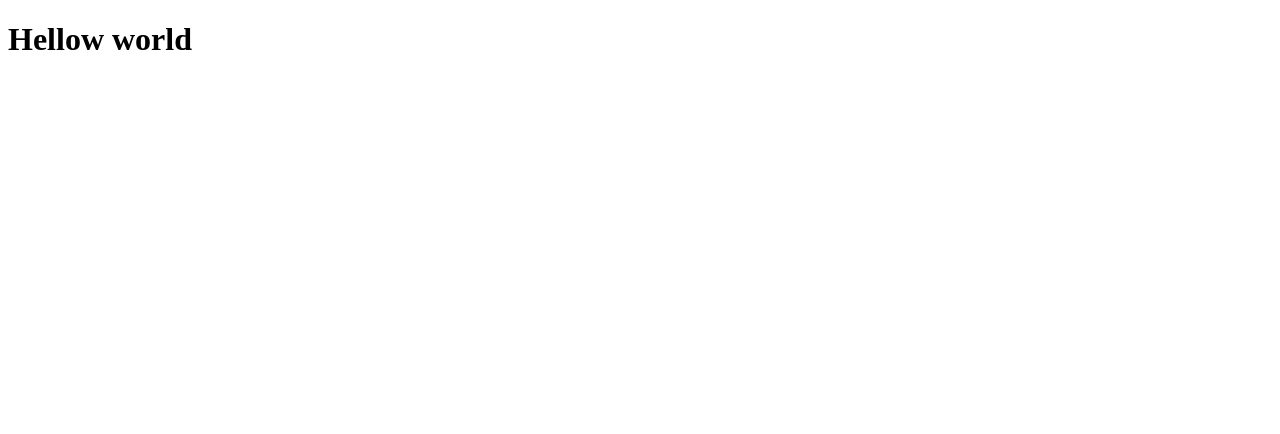
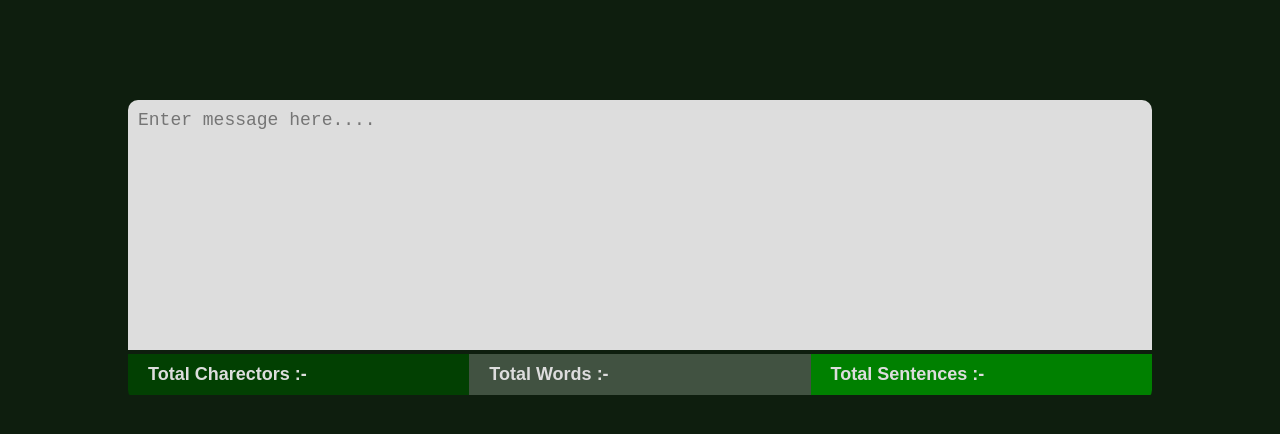
Before and after one commit to souravKumarBGP/javaScriptAllProjectFolder, a plain HTML site: page wordCount/index.html in a window 1280 px wide. Drawn offline with Linux system fonts and the light colour scheme.

Commit message:
create wordCountApp

```diff
--- a/wordCount/index.html
+++ b/wordCount/index.html
@@ -1,11 +1,93 @@
 <!DOCTYPE html>
 <html lang="en">
-<head>
-    <meta charset="UTF-8">
-    <meta name="viewport" content="width=device-width, initial-scale=1.0">
-    <title>Document</title>
-</head>
-<body>
-    <h1>Hellow world</h1>
-</body>
+    <head>
+        <meta charset="UTF-8" />
+        <meta name="viewport" content="width=device-width, initial-scale=1.0" />
+        <title>Word and cherectors count App.</title>
+
+        <!-- ************************** Start internal styling ****************************** -->
+        <style>
+            *{
+                margin: 0;
+                padding: 0;
+                box-sizing: border-box;
+            }
+            body{
+                background: #0e1e0e;
+            }
+            .box{
+                width: 80%;
+                min-height: 300px;
+                margin: 100px auto;
+                border-radius: 10px;
+                overflow: hidden;
+                & textarea{
+                    width: 100%;
+                    height: 250px;
+                    resize: none;
+                    border: none;
+                    outline: none;
+                    padding: 10px;
+                    font-size: 18px;
+                    background: #ddd;
+                    color: #0e1e0e;
+                }
+                .word, .charectors, .sentences{
+                    display: inline-block;
+                    width: 33.33%;
+                    float: left;
+                    background-color: green;
+                    padding: 10px 20px;
+                    font-size: 18px;
+                    color: #ddd;
+                    font-weight: bold;
+                    font-family: sans-serif;
+                }
+                .word{
+                    background: #415241;
+                }
+                .charectors{
+                    background: #024002;
+                }
+            }
+
+            @media all and (max-width: 768px){
+                .box{
+                    width: 97%;
+                }
+                .word, .charectors, .sentences{
+                    padding: 5px !important;
+                    min-height: 80px;
+                }
+            }
+        </style>
+    </head>
+    <body>
+        <!-- ******************** Start creating message box ******************************* -->
+        <div class="box">
+            <textarea placeholder="Enter message here...."></textarea>
+            <div class="charectors">Total Charectors :- <span></span></div>
+            <div class="word">Total Words :- <span></span></div>
+            <div class="sentences">Total Sentences :- <span></span></div>
+        </div><!--***** End of message box-->
+
+
+        <script>
+            let textarea = document.querySelector("textarea");
+            let totalChars = document.querySelector(".charectors span");
+            const totalWords = document.querySelector(".word span");
+            const totalSentences = document.querySelector(".sentences span");
+            textarea.addEventListener("input", (event) =>{
+                let message = event.target.value;
+                totalChars.innerHTML = message.length;
+
+               totalWords.innerHTML = message.split(" ").filter(item => item != "").length
+
+               totalSentences.innerHTML = message.split(".").filter(item => item != "").length
+
+
+            })
+        </script>
+
+    </body>
 </html>
```
